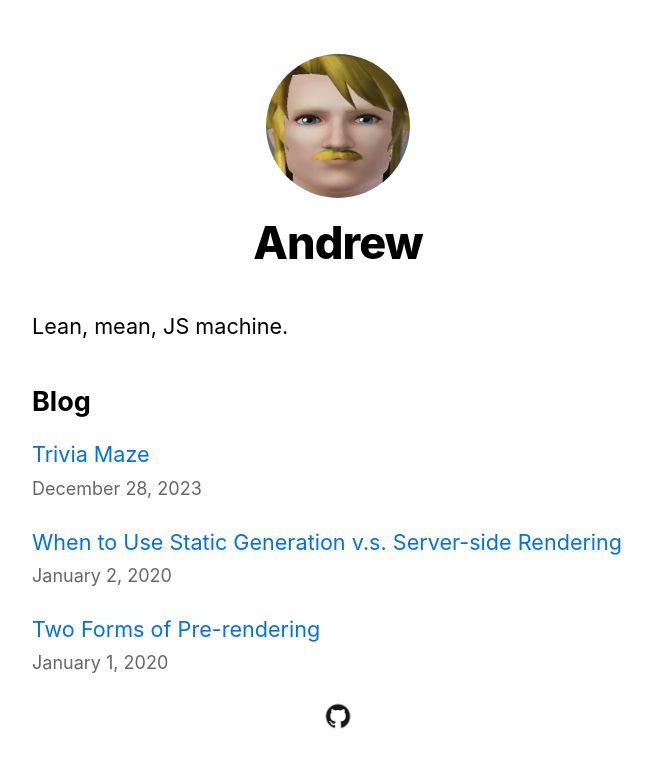
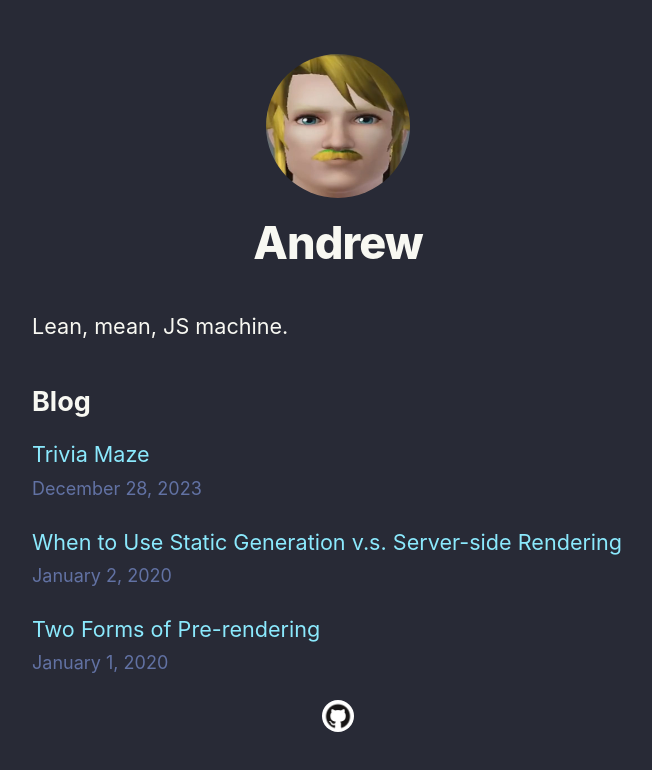
Before and after one commit to OtherAndrew/nextjs-blog, a Next.js app: page / in a window 1280 px wide. Shown: the top 770 px of the page, without its empty margins (302-954 px from the left). Built offline with nearby package versions, Linux system fonts and the light colour scheme.

Commit message:
change to dracula dark theme

```diff
--- a/styles/globals.css
+++ b/styles/globals.css
@@ -6,6 +6,8 @@ body {
   Ubuntu, Cantarell, Fira Sans, Droid Sans, Helvetica Neue, sans-serif;
   line-height: 1.6;
   font-size: 18px;
+  color: #F8F8F2;
+  background-color: #282A36;
 }
 
 * {
@@ -13,7 +15,7 @@ body {
 }
 
 a {
-  color: #0070f3;
+  color: #8BE9FD;
   text-decoration: none;
 }
 
--- a/styles/utils.module.css
+++ b/styles/utils.module.css
@@ -48,10 +48,10 @@
 }
 
 .lightText {
-    color: #666;
+    color: #6272A4;
 }
 
 .updatedText {
-    color: #666;
+    color: #6272A4;
     font-style: italic;
 }
```
